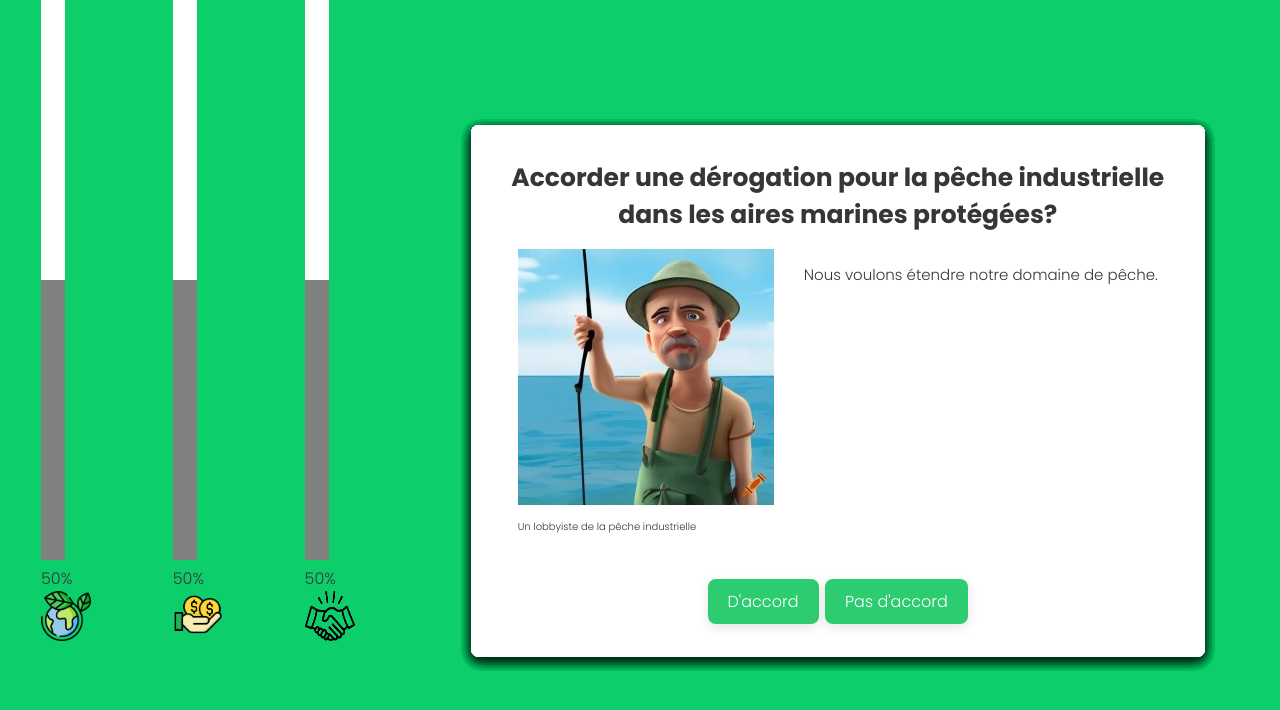
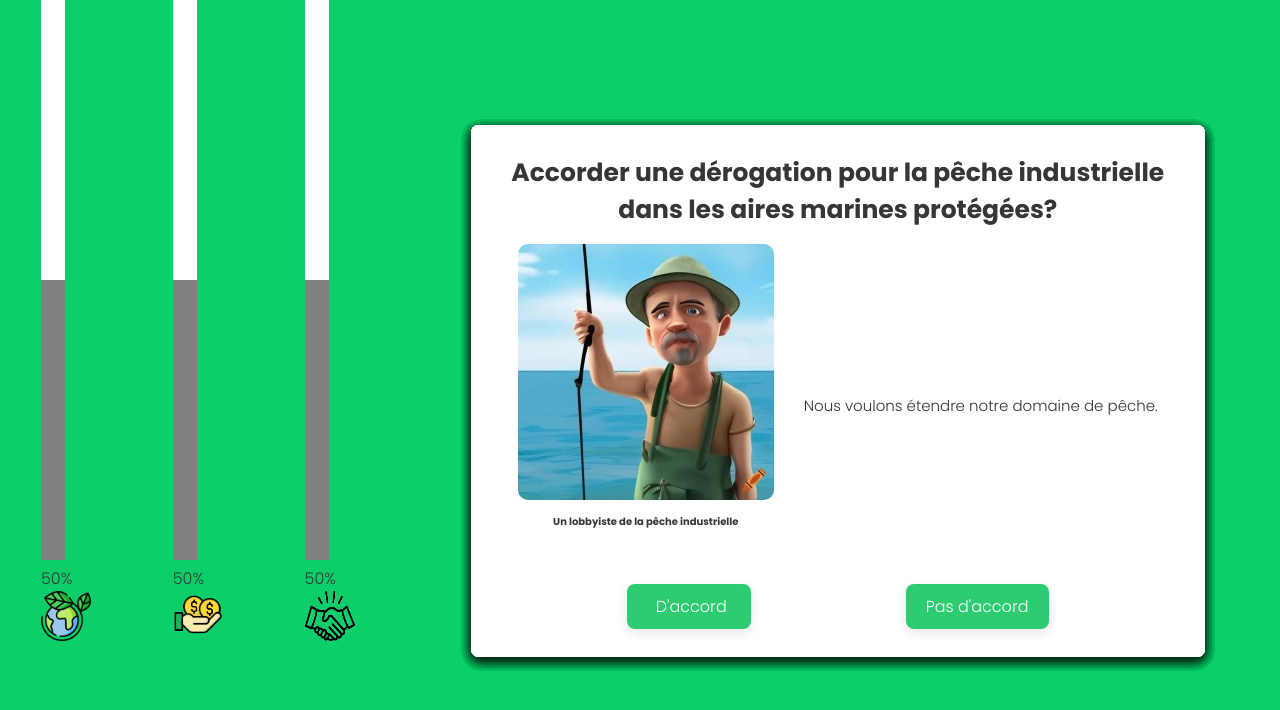
Before and after one commit to Gromototo/nuitinfo, a Flask app: page /homepage in a window 1280 px wide. Shown: the part 76-786 px from the top of the page. Run offline with Flask 3, Linux system fonts and the light colour scheme.

Commit message:
peaufinnage memory + recto

```diff
--- a/static/script/Card.js
+++ b/static/script/Card.js
@@ -22,17 +22,17 @@ export default class Card {
                     </div>
                     <div class="card-data-interlocutor">
                         <div class="card-data-interlocutor-profil">
-                            <img src="${this.question.recto.images[0]}"</img>
-                            <p>${this.question.recto.interlocuteur}</p>
+                            <img src="${this.question.recto.images[0]}" id="interlocuteurimage"</img>
+                            <p id="interlocuteur">${this.question.recto.interlocuteur}</p>
                         </div>
                         <div class="card-data-interlocutor-description">
-                            <p>${this.question.recto.description}</p>
+                            <p >${this.question.recto.description}</p>
                         </div>
                     </div>
-                        <div class="btn-container">
-                            <button class="btn flip-btn agree">D'accord</button>
-                            <button class="btn flip-btn disagree">Pas d'accord</button>
-                        </div>
+                    <div class="btn-container">
+                        <button class="btn flip-btn agree">&nbsp&nbspD'accord&nbsp</button>
+                        <button class="btn flip-btn disagree">Pas d'accord</button>
+                    </div>
                 </div>
                 <div class="side back">
                     <p>${this.question.verso.texte}</p>
--- a/static/style/style.css
+++ b/static/style/style.css
@@ -94,3 +94,33 @@ main section{
     padding: 8px 16px;
     border-radius: 4px;
 }
+
+#interlocuteur {
+    font-weight: bold;
+    text-align: center;
+}
+
+#interlocuteurimage{
+    border-radius: 10px;
+}
+
+.card-data-interlocutor-description {
+    display: flex;
+    flex-direction: column; /* Pour aligner verticalement le texte dans la colonne */
+    justify-content: center;
+    align-items: center;
+    text-align: center;
+    height: 100%;
+}
+
+.card-data-interlocutor-description p {
+    margin: 0; /* Pour supprimer la marge par défaut du paragraphe */
+}
+
+
+.btn-container {
+    display: flex;
+    justify-content: space-between;
+    width: 60%; /* Utiliser toute la largeur disponible */
+    margin-top: 10px;
+}
```
